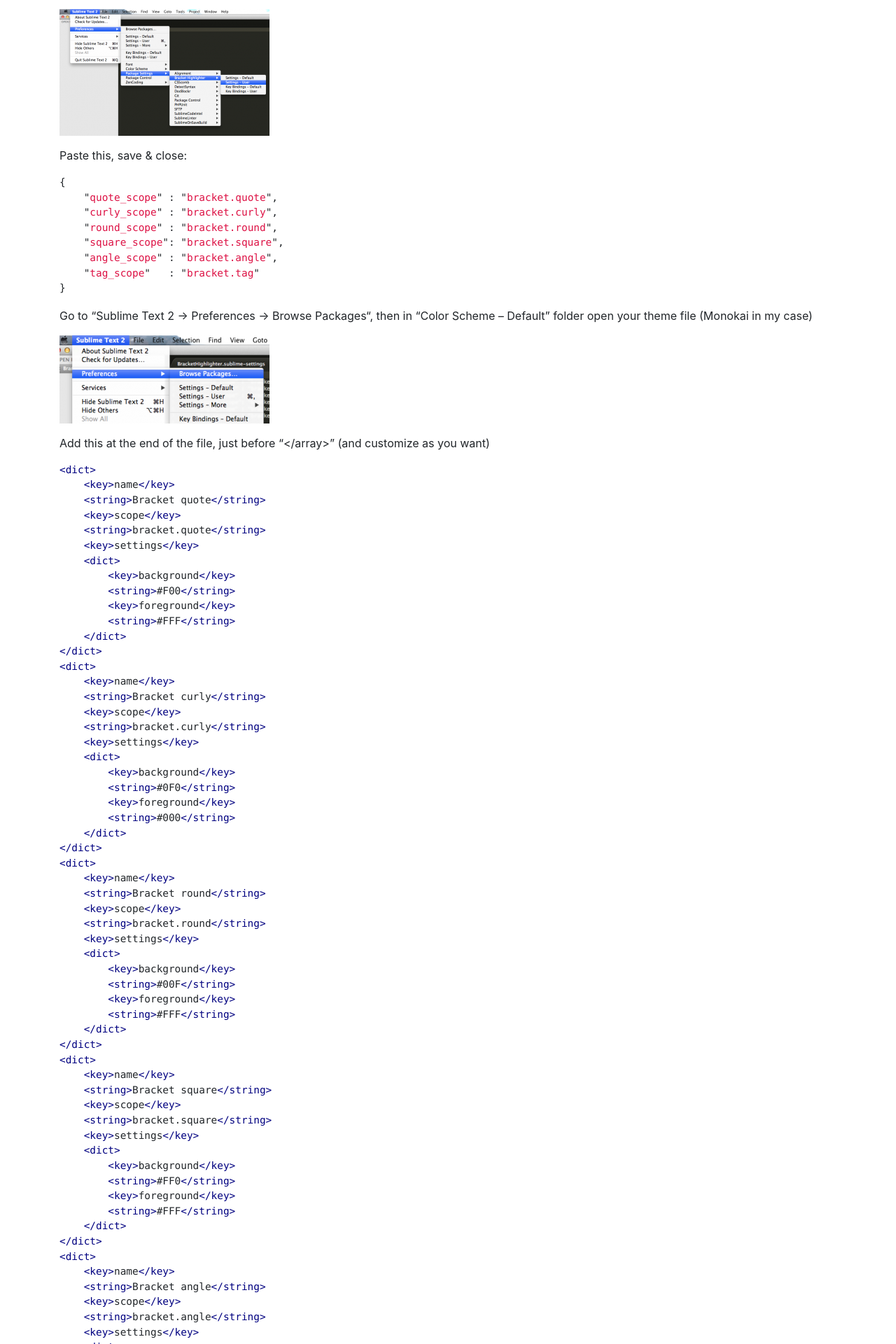
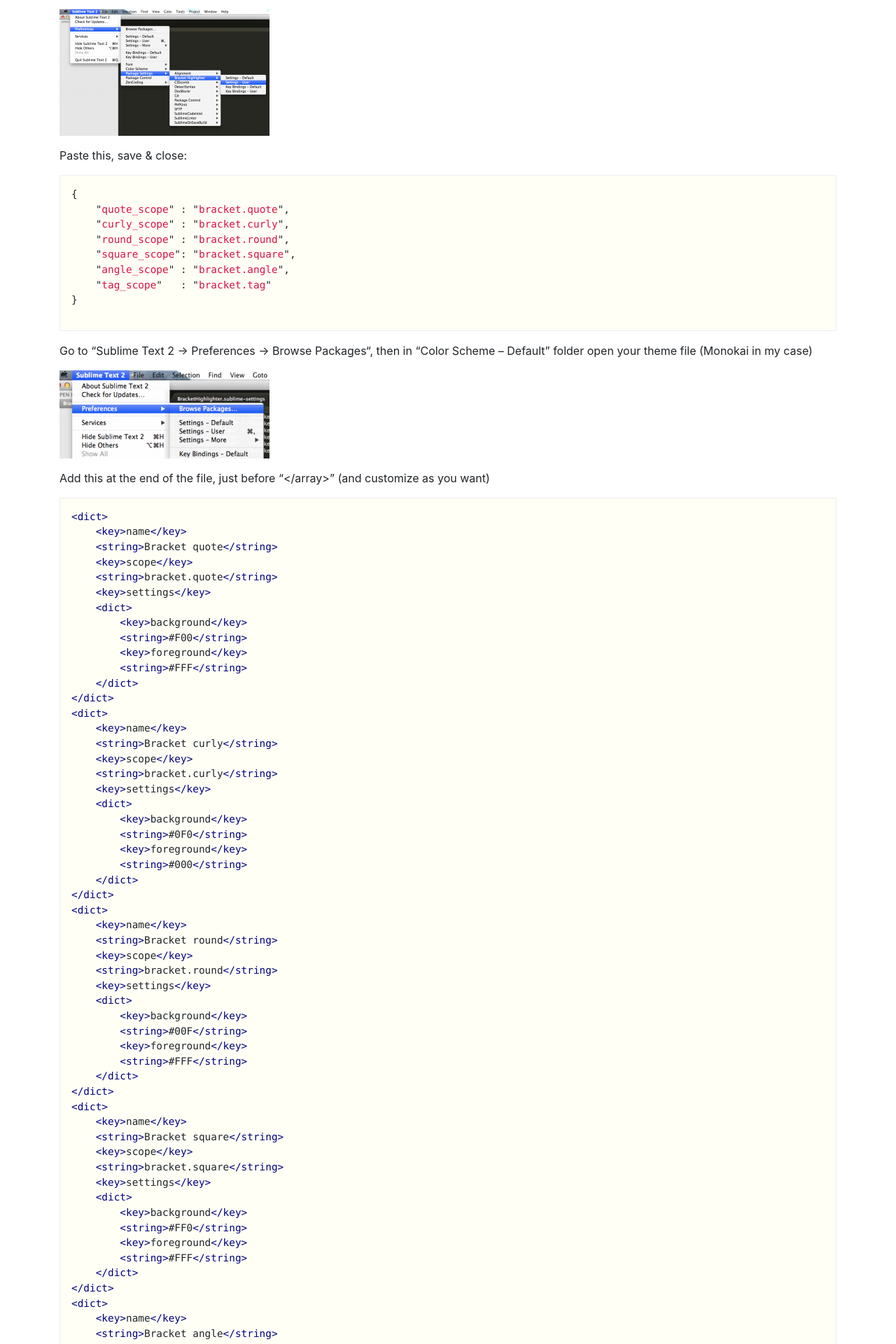
Before and after one commit to montes/montes.github.io, a Jekyll site: the page built from _posts/2012-09-19-sublime-text-2-bracket-highlighter.md, in a window 1280 px wide. Shown: the part 573-2493 px from the top of the page at 70% size. Built offline with Jekyll 4.4.1, drawn with Linux system fonts in a browser that asks for light colours.

Commit message:
Highlighted a bit code blocks

```diff
--- a/_sass/jekyllandmrmontes/_syntax-highlighting.scss
+++ b/_sass/jekyllandmrmontes/_syntax-highlighting.scss
@@ -1,7 +1,9 @@
 
 .highlight {
-  background: #fff;
-  margin-bottom: 10px;
+  background: #fffff6;
+  margin-bottom: 1rem;
+  padding: 1rem;
+  border: 1px solid #eee;
 
   .highlighter-rouge & {
     background: #eef;
```
